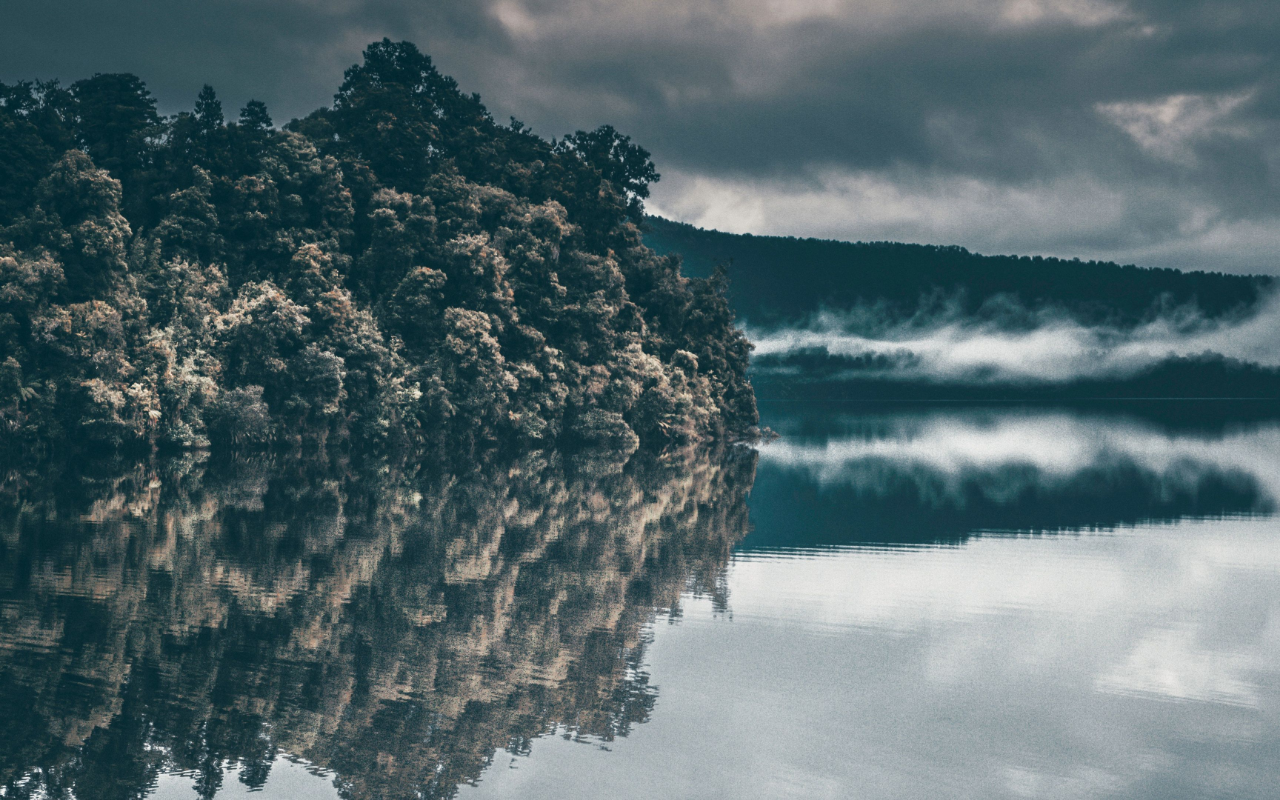
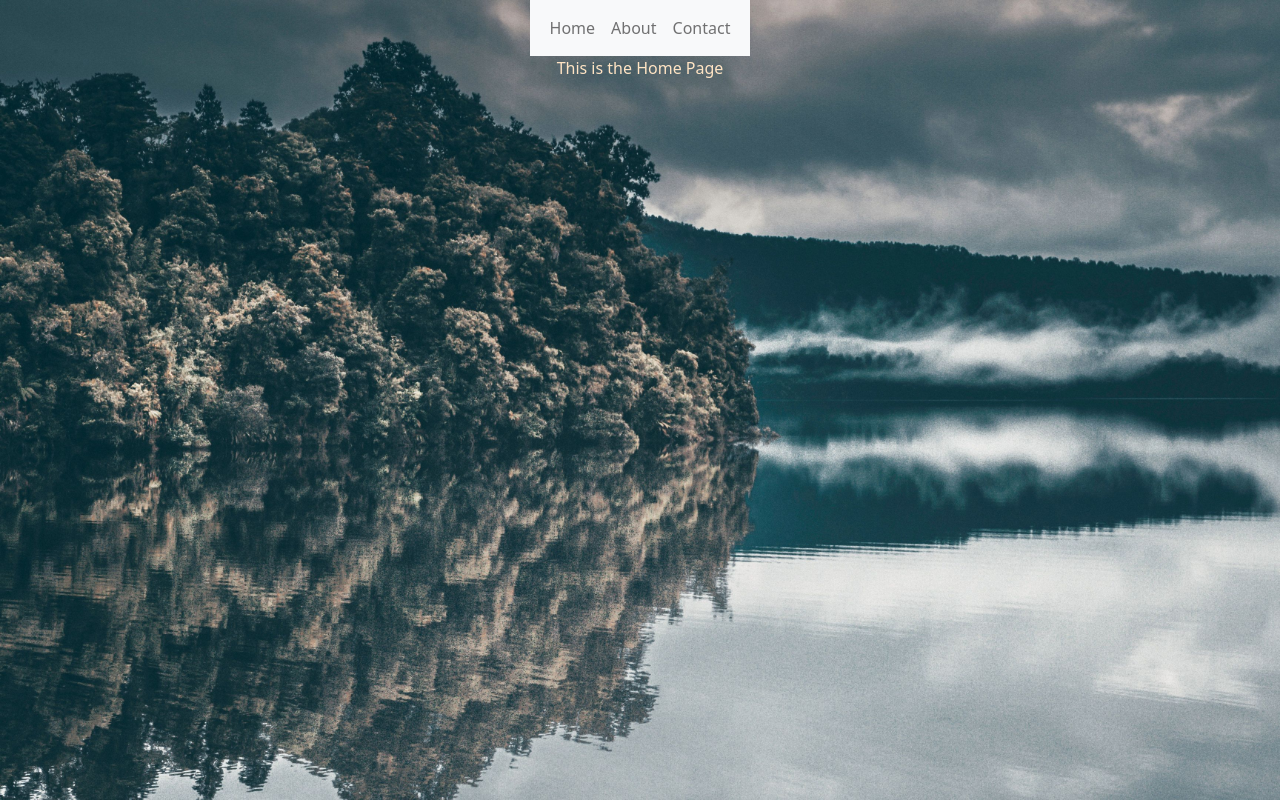
Before and after one commit to DennyPlank/Portfolio, a React (Create React App) app: page / in a window 1280 px wide. Before the commit this address had no page. Built offline with nearby package versions, Linux system fonts and the light colour scheme.

Commit message:
finally got the basic layout setup

```diff
--- a/src/App.css
+++ b/src/App.css
@@ -15,9 +15,11 @@
   /* Full height */
   min-height: 100vh;
   height: 100%;
-
   /* Center and scale the image nicely */
   background-position: center;
   background-repeat: no-repeat;
   background-size: cover;
 }
+#navbar{
+  background-color: transparent;
+}
--- a/src/App.js
+++ b/src/App.js
@@ -8,7 +8,7 @@ function App() {
         <header className="App-header">
           <Routes>
             <Route>
-              <Route path = "/home" element = {<Home />} />
+              <Route path = "/" element = {<Home />} />
             </Route>
           </Routes>
         </header>
--- a/src/Components/Home.js
+++ b/src/Components/Home.js
@@ -2,31 +2,27 @@ import React, { useState } from "react";
 import NavBar from "./Navbar";
 import Contact from "./Contact";
 import About from "./About";
+import HomePage from "./HomePage";
 
 const Home = () =>{
     const [page, setPage] = useState(1)
-    console.log(`the current page is ${page}`)
-
-    // const testThis = () => {
-    //     return "test complete"
-    // }
 
     const getPageState = (choice) =>{
         setPage(choice)
     }
 
     const pageToRender = () => {
-        if (page == 1){
-            return (
-                <Home />
-            )
-        } else if (page == 2){
+        if (page == 3){
             return (
                 <Contact />
             )
-        } else if (page == 3) {
+        } else if (page == 2) {
             return (
                 <About />
+            )
+        } else if (page == 1) {
+            return (
+                <HomePage />
             )
         }
     }
@@ -34,13 +30,7 @@ const Home = () =>{
     return (
         <div>
             <NavBar state={getPageState} />
-            {/* {pageToRender()} */}
-            <p>
-                Hello! My name is Dennis Plank! I'm a full stack Web Developer and QA enginener
-                based out of Utah and the great Bay Area! I'm also a muscian, outdoorsman, and
-                aspiring cowboy. Feel free to look around and learn more about me! This site was
-                built with React.
-            </p>
+            {pageToRender()}
         </div>
     )
 }
--- /dev/null
+++ b/src/Components/HomePage.js
@@ -0,0 +1,11 @@
+import React from "react";
+
+const HomePage = () => {
+    return (
+        <div>
+            This is the Home Page
+        </div>
+    )
+}
+
+export default HomePage;
--- a/src/Components/Navbar.js
+++ b/src/Components/Navbar.js
@@ -18,7 +18,7 @@ const NavBar = (props) => {
                 </button>
                     <div class="collapse navbar-collapse" id="navbarNavAltMarkup">
                         <div class="navbar-nav">
-                            <a class="nav-link active" aria-current="page" value={1} onClick={(e) => handleClick(e.currentTarget.getAttribute('value'))}>Home</a>
+                            <a class="nav-link" aria-current="page" value={1} onClick={(e) => handleClick(e.currentTarget.getAttribute('value'))} > Home</a>
                             <a class="nav-link" aria-current="page" value={2} onClick={(e) => handleClick(e.currentTarget.getAttribute('value'))} > About</a>
                             <a class="nav-link" aria-current="page" value={3} onClick={(e) => handleClick(e.currentTarget.getAttribute('value'))} > Contact</a>
                         </div>
```
